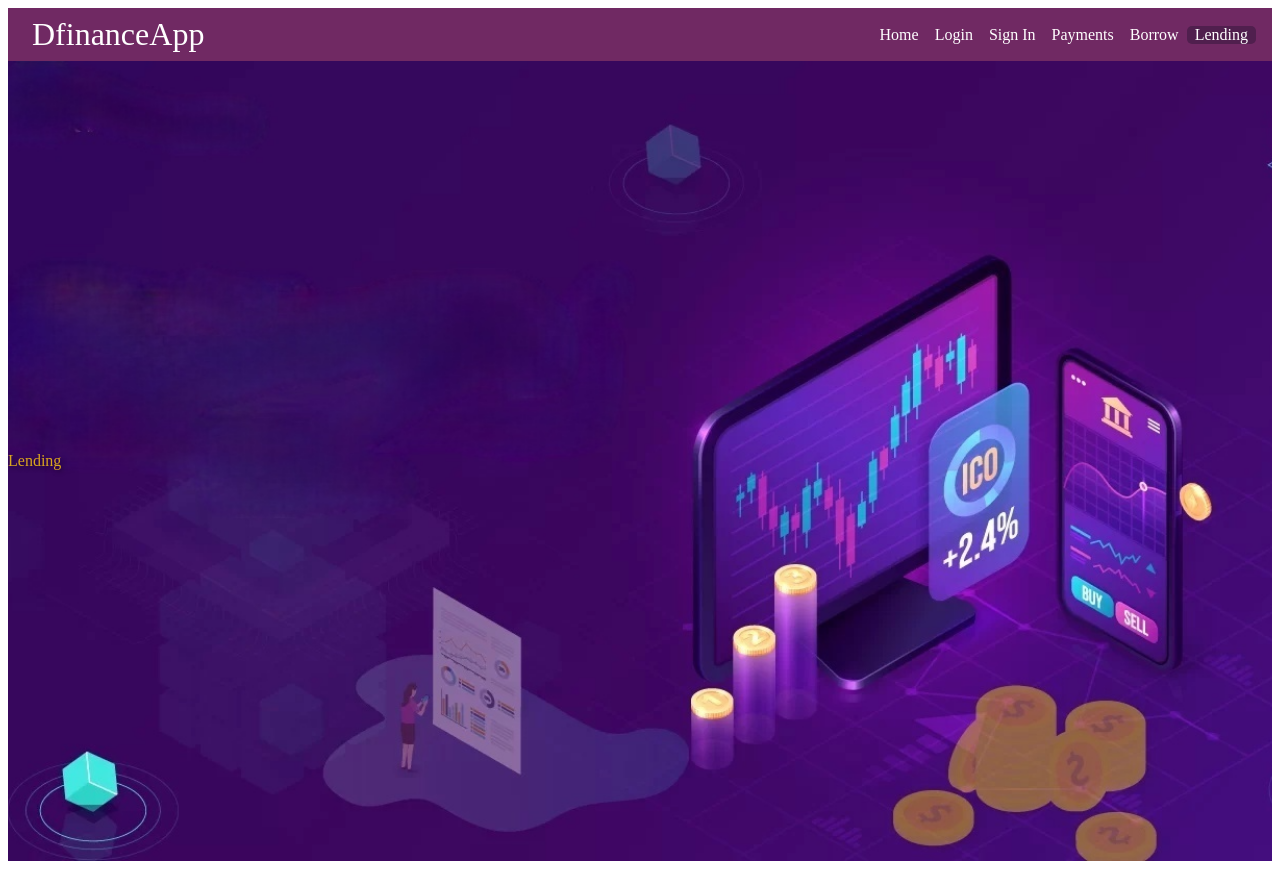
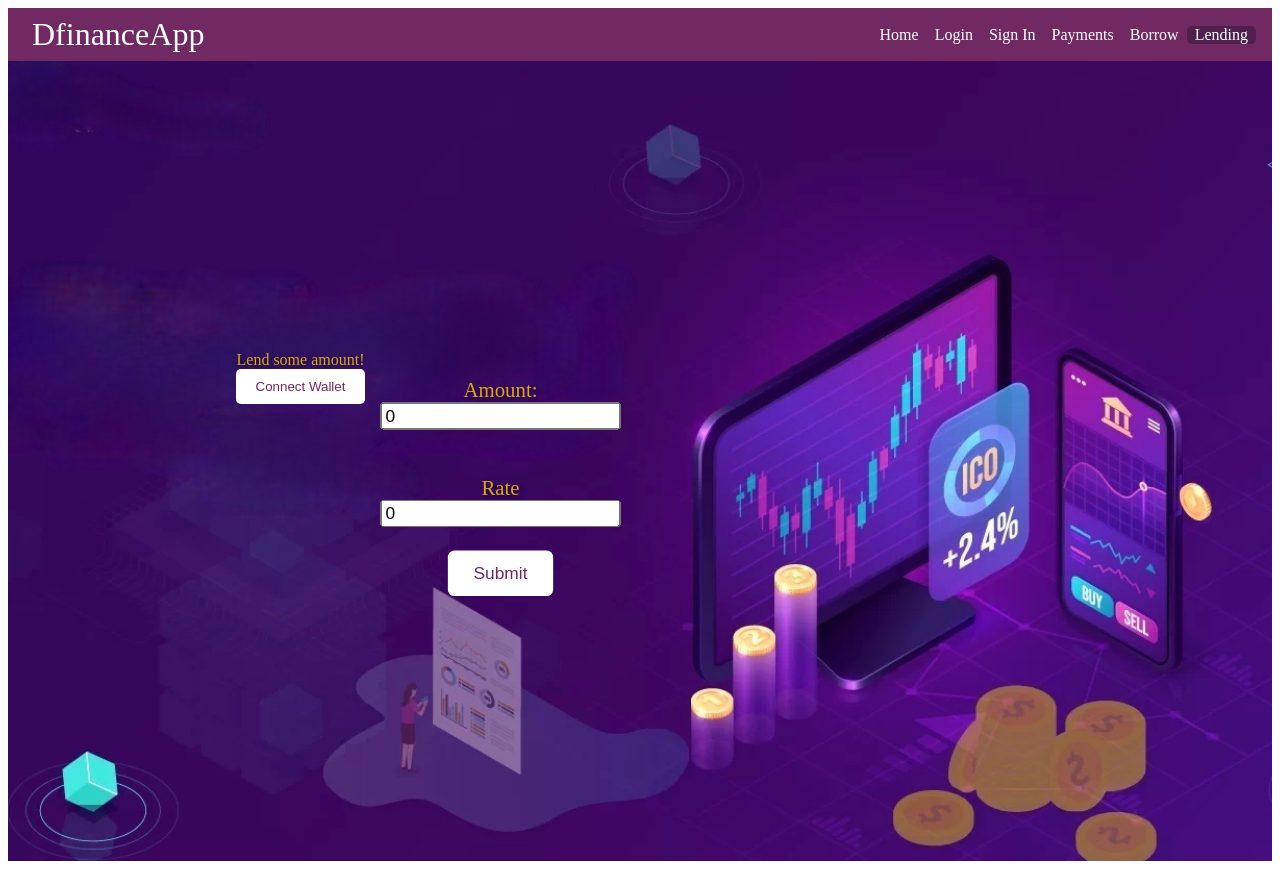
Before and after one commit to Shoydon/mlsccoherence_Hrushi-k-dost, a React (Create React App) app in the folder frontend/: page /lending in a window 1280 px wide. Built offline with nearby package versions, Linux system fonts and the light colour scheme.

Commit message:
frontend changes

```diff
--- /dev/null
+++ b/frontend/src/components/Borrow.css
@@ -0,0 +1,3 @@
+.buttons > button {
+    margin-right: 50px;
+}
--- a/frontend/src/components/Borrow.jsx
+++ b/frontend/src/components/Borrow.jsx
@@ -1,7 +1,6 @@
 import React, { useState } from 'react'
 import { Web3 } from "web3"
 import Test from "../test.json"
-import CardTemplate from './Card'
 
 const Borrow = () => {
     const [currentAccount, setCurrentAccount] = useState(null)
@@ -68,14 +67,13 @@ const Borrow = () => {
           const web3 = new Web3(window.ethereum);
 
           const contract = new web3.eth.Contract(abi, contractAddress)
-          // const tx = {
-          //   from: currentAccount,
-          //   to: contractAddress,
-          //   value: Math.pow(10, 18) * 10,
-          // }
+          const tx = {
+            from: currentAccount,
+            to: contractAddress,
+          }
 
           // const res = await contract.methods.toLand(20, 10).send(tx)
-          const res = await contract.methods.getUserData().send()
+          const res = await contract.methods.getUserData().send(tx)
 
           console.log(res)
 
@@ -101,17 +99,14 @@ const Borrow = () => {
           }
         }
           return (
-              <div>
-                  <button onClick={connectWallet}>Connect wallet</button>
-                  <br />
-                  <button onClick={addUser}>Add User</button>
-                  <br />
-                  <button onClick={borrowing}>Borrowing</button>
-                  <br />
-                  <button onClick={getUserData}>Get Loan Data</button>
-                  <CardTemplate>
+              <div className='buttons' style={{marginLeft: "250px", scale: "1.3"}}>
+                  <button onClick={connectWallet} style={{marginRight: "50px"}}>Connect wallet</button>
+                  <button onClick={addUser} style={{marginRight: "50px"}}>Add User</button>
+                <button onClick={borrowing} style={{marginRight: "50px"}}>Borrowing</button>
+                  <button onClick={getUserData} style={{marginRight: "50px"}}>Get User Data</button>
+                  {/* <CardTemplate>
 
-                  </CardTemplate>
+                  </CardTemplate> */}
                   <br />
               </div>
           )
--- a/frontend/src/components/Lending.jsx
+++ b/frontend/src/components/Lending.jsx
@@ -1,8 +1,79 @@
-import React from 'react'
+import React, { useState } from 'react'
+import { Web3 } from "web3"
+import Test from "../test.json"
 
 const Lending = () => {
+  const [currentAccount, setCurrentAccount] = useState(null)
+  const [amount, setAmount] = useState(0)
+  const [rate, setRate] = useState(0)
+      const connectWallet = async () => {
+        if(window.ethereum) {
+            await window.ethereum.request({ method: "eth_requestAccounts"})
+            .then((res) => {
+              setCurrentAccount(res[0])
+            })
+
+
+            window.ethereum.enable()
+            // await window.ethereum.request({
+            //   method: "wallet_addEthereumChain",
+            //   params: [{chainId: "80001"}]
+            // })
+            console.log("Current address:", currentAccount)
+          }
+        }
+      const toLand = async (amount, rate) => {
+      if(window.ethereum) {
+        const contractAddress = "0xA94ab1FAF9795019440b9650708166eD5939EDd5"
+
+        const abi = Test.abi
+
+        // const web3 = new Web3(new Web3.providers.HttpProvider("https://sepolia.infura.io/v3/"))
+        const web3 = new Web3(window.ethereum);
+
+        const contract = new web3.eth.Contract(abi, contractAddress)
+        setCurrentAccount("0xi0xC16Ea3B117f92Df81EbedF3E56E6Bf0A62A9A4Da")
+        const tx = {
+          from: currentAccount,
+          to: contractAddress
+        }
+
+        if (amount == "") {
+          amount = 10
+        }
+        if (rate == "") {
+          rate = 5
+        }
+        // const res = await contract.methods.toLand(20, 10).send(tx)
+        const res = await contract.methods.toLand(amount, rate).send(tx)
+
+        console.log(res)
+      }
+    }
+
+    const handleSubmit = (amount, rate) => {
+      console.log("Amount:", amount,"Rate:", rate)
+      toLand(amount, rate)
+    }
   return (
-    <div>Lending</div>
+    <div>
+      <div>Lend some amount!</div>
+      <button onClick={connectWallet}>Connect Wallet</button>
+      <form style={{marginLeft: "400px", scale: "1.3"}} onSubmit={handleSubmit}>
+        <div>Amount:</div>
+        <input name='amount' value={amount} onChange={(e) => setAmount(e.target.value)} type='number' />
+
+        <br />
+        <br />
+        <br />
+        <div>Rate</div>
+        <input name='rate' value={rate} onChange={(e) => setRate(e.target.value)} type='number' />
+        <br />
+        <br />
+        {/* <input type='submit' /> */}
+        <button onClick={handleSubmit}>Submit</button>
+      </form>
+    </div>
   )
 }
 
```
